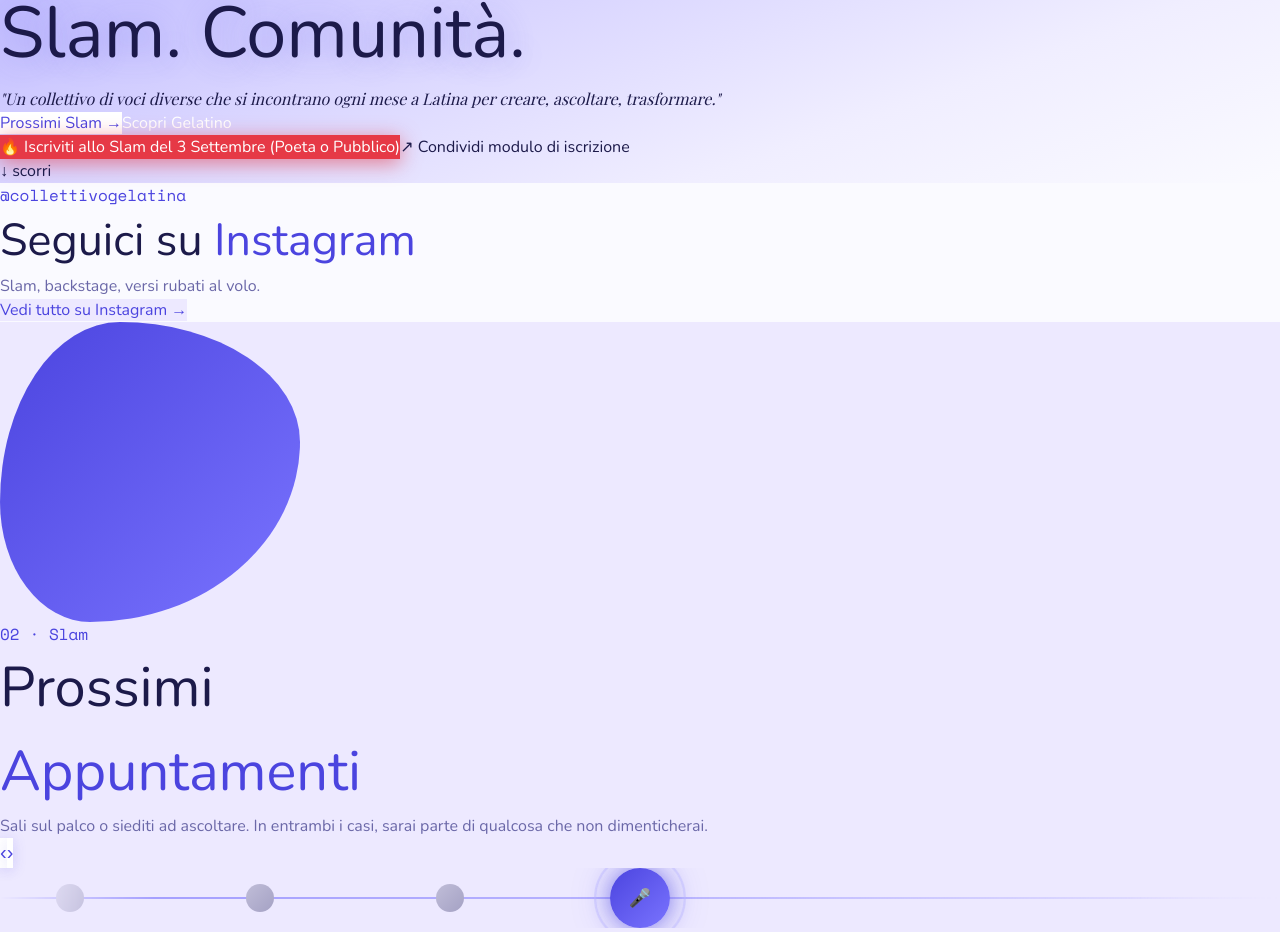
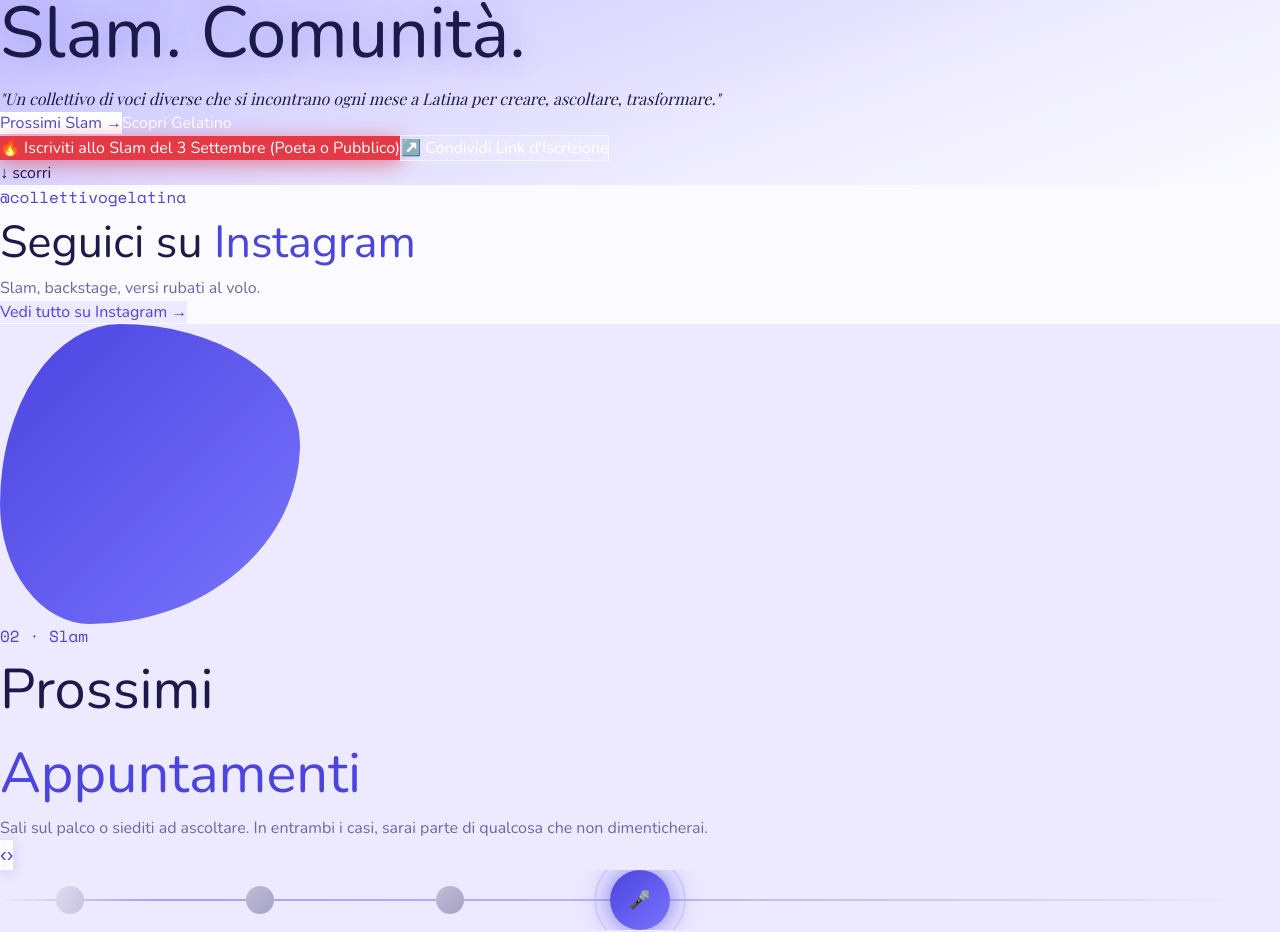
Before and after one commit to collettivogelatina/collettivo_gelatina, a Next.js app: page / in a window 1280 px wide. Shown: the part 1075-2007 px from the top of the page. Built offline with nearby package versions, Linux system fonts and the light colour scheme; no server answers; the database is empty; a web font is replaced by a local one.

Commit message:
feat: aggiorna opengraph metadata e pulsante condivisione

```diff
--- a/src/app/layout.tsx
+++ b/src/app/layout.tsx
@@ -3,9 +3,31 @@ import "./globals.css";
 import CookieBanner from "@/components/CookieBanner";
 
 export const metadata: Metadata = {
-  title: "Gelatina — Spoken Word · Latina",
+  title: "Iscriviti allo Slam del 3 Settembre come poeta o pubblico",
   description:
-    "Gelatina è un collettivo di poesia che organizza poetry slam a Latina e dintorni. Scopri Gelatino, la raccolta mensile di poesie da gustare con lentezza.",
+    "Gelatina torna sul palco. Sali a leggere le tue poesie, prova l'Open Mic o goditi la serata come pubblico. Clicca qui per iscriverti!",
+  openGraph: {
+    title: "Iscriviti allo Slam del 3 Settembre come poeta o pubblico",
+    description: "Gelatina torna sul palco. Sali a leggere le tue poesie, prova l'Open Mic o goditi la serata come pubblico. Clicca qui per iscriverti!",
+    url: "https://www.collettivogelatina.it",
+    siteName: "Gelatina Poetry Slam",
+    images: [
+      {
+        url: "https://www.collettivogelatina.it/og-microphone.jpg",
+        width: 1200,
+        height: 675,
+        alt: "Gelatina Poetry Slam Microphone",
+      },
+    ],
+    locale: "it_IT",
+    type: "website",
+  },
+  twitter: {
+    card: "summary_large_image",
+    title: "Iscriviti allo Slam del 3 Settembre come poeta o pubblico",
+    description: "Gelatina torna sul palco. Sali a leggere le tue poesie, prova l'Open Mic o goditi la serata come pubblico. Clicca qui per iscriverti!",
+    images: ["https://www.collettivogelatina.it/og-microphone.jpg"],
+  },
 };
 
 export default function RootLayout({
--- a/src/app/page.tsx
+++ b/src/app/page.tsx
@@ -531,7 +531,7 @@ export default function Home() {
             </button>
             <button
               onClick={() => {
-                const text = "🔥 Partecipa al prossimo Poetry Slam di Gelatina (3 Settembre)! Iscriviti come Poeta, Open Mic o Pubblico.";
+                const text = "🔥 Iscriviti allo Slam del 3 Settembre come poeta o pubblico!";
                 const url = "https://www.collettivogelatina.it/?iscriviti=3-settembre";
                 if (navigator.share) {
                   navigator.share({ title: "Gelatina Poetry Slam", text, url });
@@ -540,9 +540,15 @@ export default function Home() {
                   alert("Link di iscrizione copiato!");
                 }
               }}
-              className="text-xs font-bold px-4 py-2 rounded-full border border-white/40 text-white hover:bg-white/10 transition"
-            >
-              ↗ Condividi modulo di iscrizione
+              className="mt-2 text-sm font-black px-6 py-3 rounded-full transition-all hover:scale-105 shadow-lg"
+              style={{
+                background: "rgba(255,255,255,0.15)",
+                backdropFilter: "blur(10px)",
+                border: "1.5px solid rgba(255,255,255,0.6)",
+                color: "white"
+              }}
+            >
+              ↗️ Condividi Link d'Iscrizione
             </button>
           </div>
 
--- a/src/components/SlamTimeline.tsx
+++ b/src/components/SlamTimeline.tsx
@@ -185,7 +185,7 @@ function Card({ ev, hovered, isFirst, onRegister }: { ev: TEvent; hovered: boole
             <button
               onClick={(e) => {
                 e.stopPropagation();
-                const text = `🔥 Partecipa al prossimo Poetry Slam di Gelatina (${ev.title})! Iscriviti come Poeta, Open Mic o Pubblico.`;
+                const text = `🔥 Iscriviti allo Slam del 3 Settembre come poeta o pubblico!`;
                 const url = `https://www.collettivogelatina.it/?iscriviti=3-settembre`;
                 if (navigator.share) {
                   navigator.share({ title: ev.title, text, url });
```
Also changed, not shown: public/og-microphone.jpg (added).
